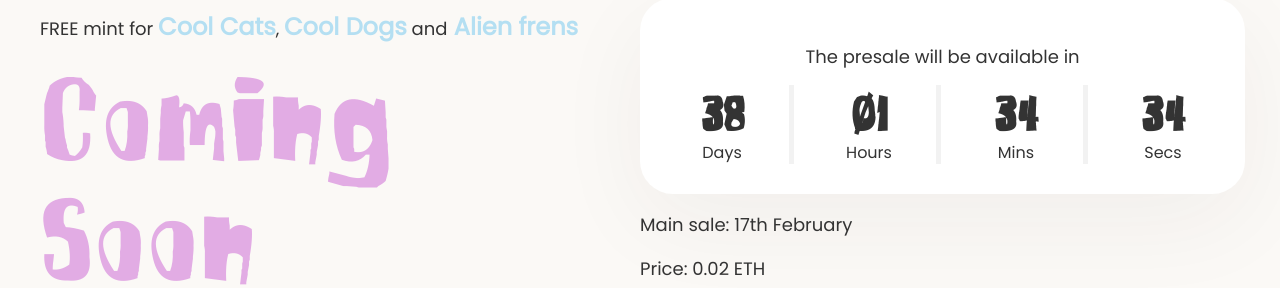
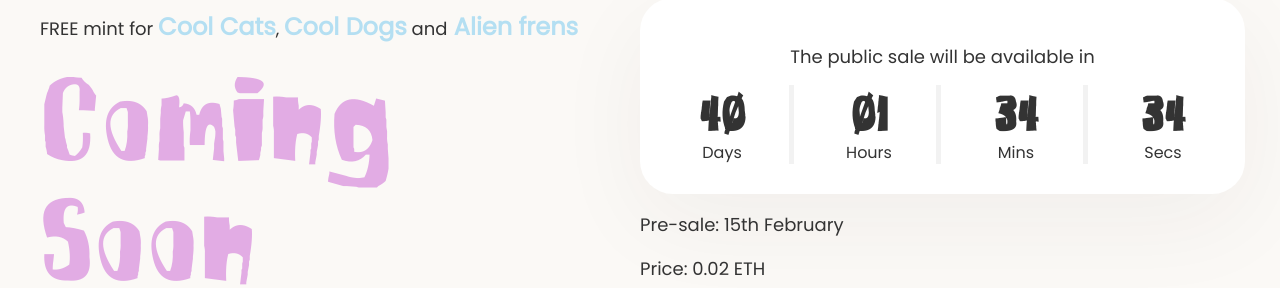
Before and after one commit to lerand94/coolsheep, a React (Create React App) app: page / in a window 1280 px wide. Shown: the part 496-784 px from the top of the page. Built offline with nearby package versions, Linux system fonts and the light colour scheme.

Commit message:
new timer

```diff
--- a/src/components/Timer.js
+++ b/src/components/Timer.js
@@ -26,7 +26,7 @@ const calculateTime = (targetDate) => {
 };
 
 const Timer = () => {
-  const targetDate = new Date("2022-02-15T20:59:59.000Z");
+  const targetDate = new Date("2022-02-17T20:59:59.000Z");
   const [timeLeft, setTimeLeft] = useState(calculateTime(targetDate));
   useEffect(() => {
     setTimeout(() => {
@@ -51,7 +51,7 @@ const Timer = () => {
           <span>Seconds</span>
         </div>
       </div> */}
-        <h3>The presale will be available in</h3>
+        <h3>The public sale will be available in</h3>
         <ul>
           <li>
             <span className={classes.dayNum}>{timeLeft.days}</span>
@@ -71,7 +71,7 @@ const Timer = () => {
           </li>
         </ul>
       </div>
-      <p>Main sale: 17th February</p>
+      <p>Pre-sale: 15th February</p>
       <p>Price: 0.02 ETH</p>
     </>
   );
```
